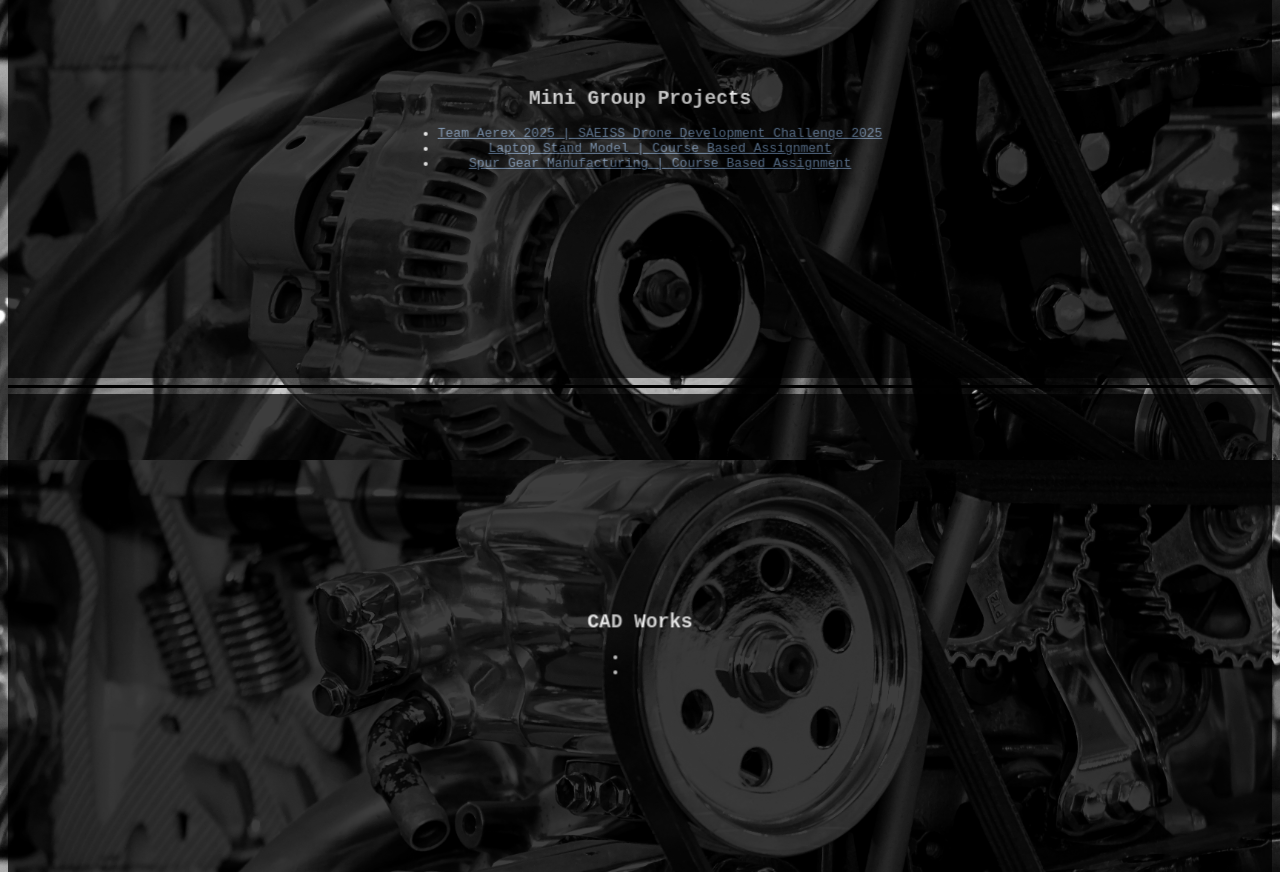
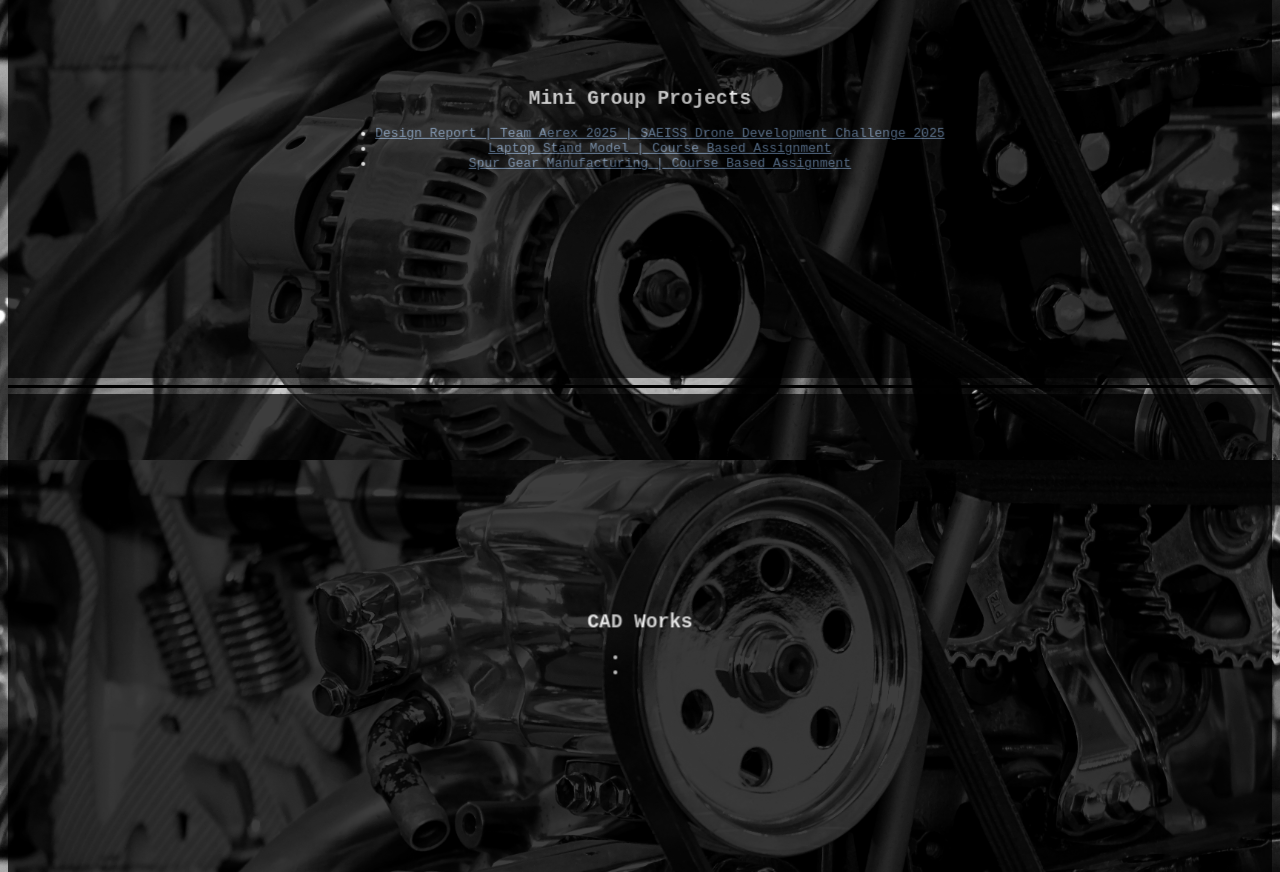
Before and after one commit to Ammarbinhashim/ammarbinhashim.github.io, a plain HTML site: page index.html in a window 1280 px wide. Shown: the part 2740-3612 px from the top of the page. Drawn offline with nearby package versions, Linux system fonts and the light colour scheme.

Commit message:
Update index.html

```diff
--- a/index.html
+++ b/index.html
@@ -133,7 +133,7 @@ Core industries offer exactly the kind of challenging, hands-on environment wher
               <div class="h-t">
                 <h2>Mini Group Projects</h2>
                   <ul>
-                    <li><a href="https://emorbeehech.github.io/MECHDOCS/Resume.pdf">Team Aerex 2025 | SAEISS Drone Development Challenge 2025</a></li>
+                    <li><a href="ammarbinhashim.github.io/ABHGTHB/drptarx/DDC2025080 AEREX.pdfPDF.url"> Design Report | Team Aerex 2025 | SAEISS Drone Development Challenge 2025</a></li>
                     <li><a href="">Laptop Stand Model | Course Based Assignment</a></li>
                     <li><a href="">Spur Gear Manufacturing | Course Based Assignment</a></li>
                   </ul>
```
